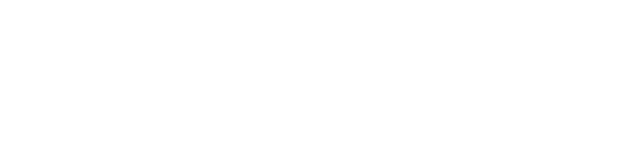
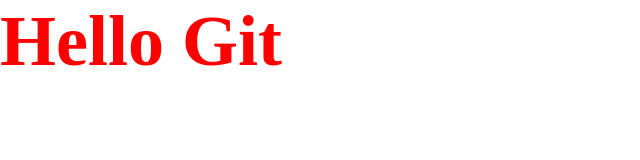
Before and after one commit to kaebnaa/cb-app, a plain HTML site: page index.html in a window 1280 px wide. Shown: the whole page, without its empty margins (0-640 px from the left). Drawn offline with Linux system fonts and the light colour scheme.

Commit message:
content oruulla h1 tag ashiglan

```diff
--- a/index.html
+++ b/index.html
@@ -5,11 +5,12 @@
     <meta http-equiv="X-UA-Compatible" content="IE=edge">
     <meta name="viewport" content="width=device-width, initial-scale=1.0">
     <title>Document</title>
+    <link rel="stylesheet" href="./style.css">
 </head>
 <body>
 
 
-
+    <h1>Hello Git</h1>
 
 </body>
 </html>
--- a/style.css
+++ b/style.css
@@ -0,0 +1,9 @@
+*{
+    margin: 0;
+    padding: 0;
+}
+
+h1{
+    color: red;
+    font-size: 72px;
+}
```
